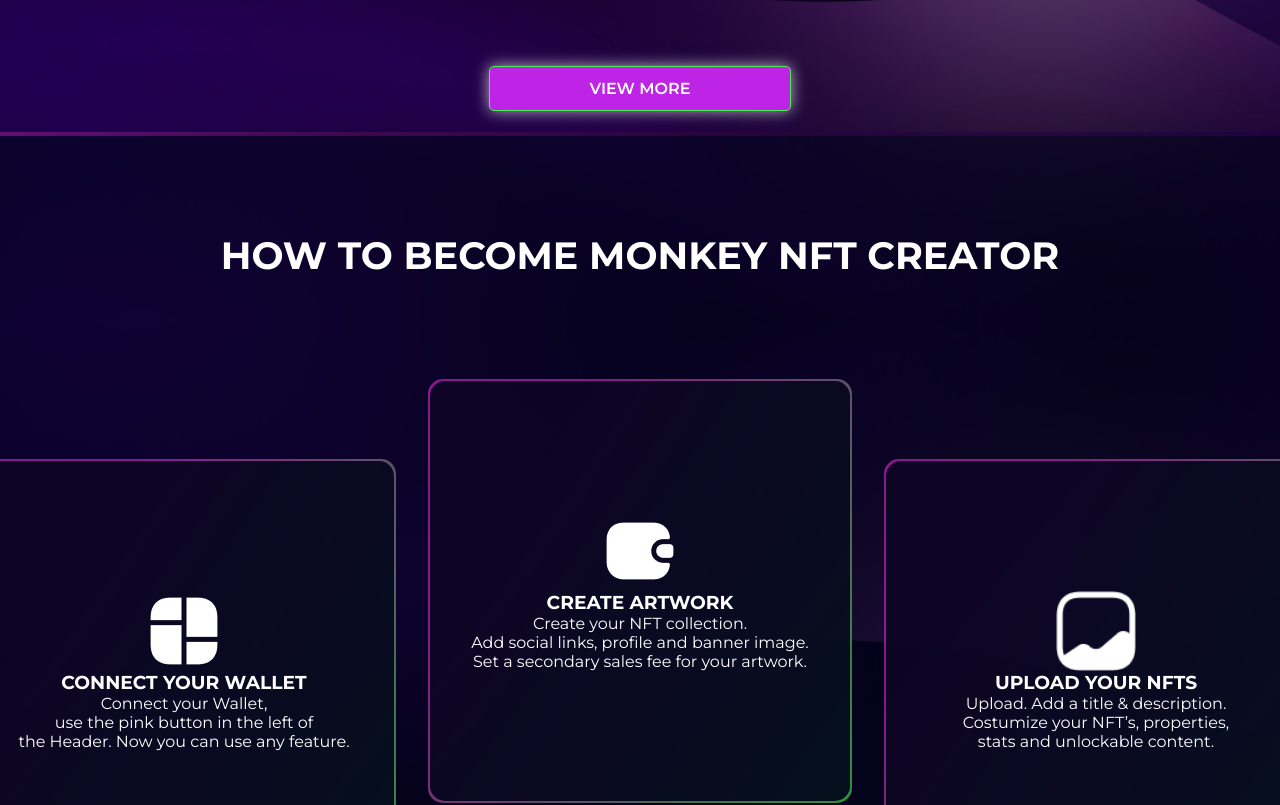
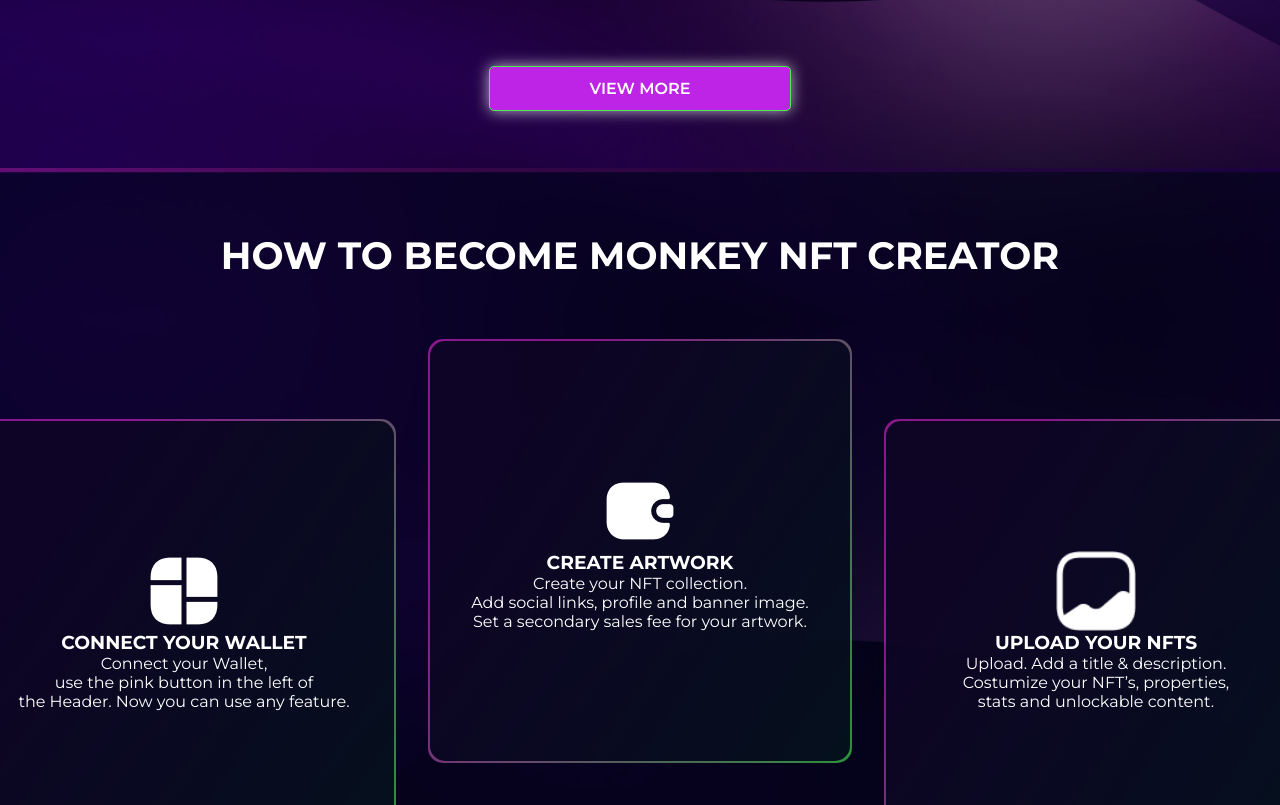
Before and after one commit to Ianduha13/monkeynft, a React (Vite) app: page / in a window 1280 px wide. Shown: the part 1440-2245 px from the top of the page. Built offline with nearby package versions, Linux system fonts and the light colour scheme.

Commit message:
Fixed how to become height problem

```diff
--- a/src/components/styles/howtobe.css
+++ b/src/components/styles/howtobe.css
@@ -3,11 +3,13 @@
   display: flex;
   align-items: center;
   flex-direction: column;
+  justify-content: center;
 }
 .howtobecomebg{
   position: absolute;
+  margin-top: 120px;
   width: 100%;
-  height: 85vh;
+  height: 95vh;
   z-index: 0;
 }
 .howtobecome-header{
@@ -18,7 +20,7 @@
   z-index: 1;
 }
 .container{
-  margin-top: 100px;
+  margin-top: 60px;
   display: flex;
   flex-direction: row;
   z-index: 1;
--- a/src/components/styles/navbar.css
+++ b/src/components/styles/navbar.css
@@ -24,7 +24,7 @@
   font-size: 18px;
 }
 .navbar-right{
-  position: abso;
+
   background: transparent;
   color: white;
   padding: 8px 12px;
```
